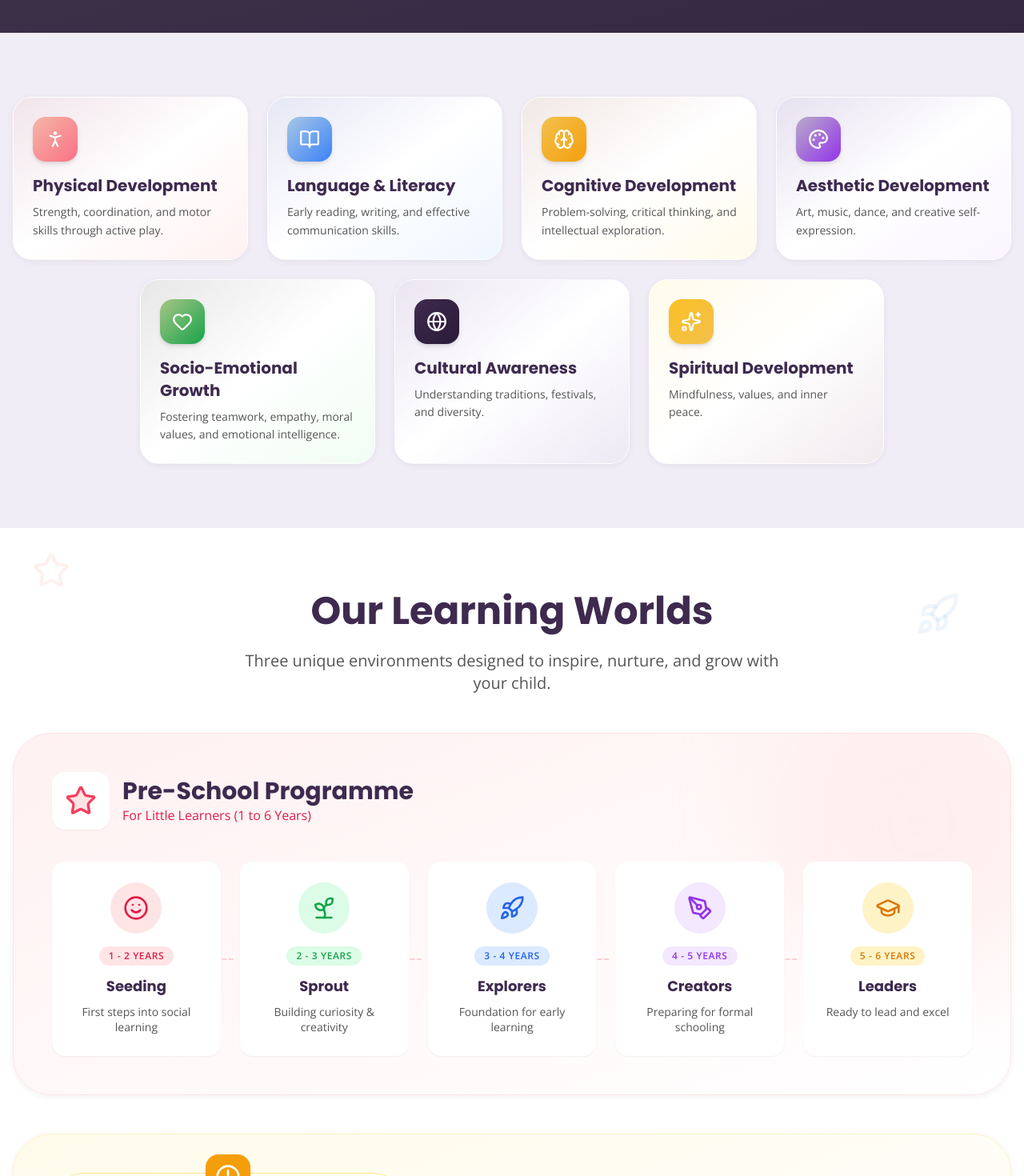
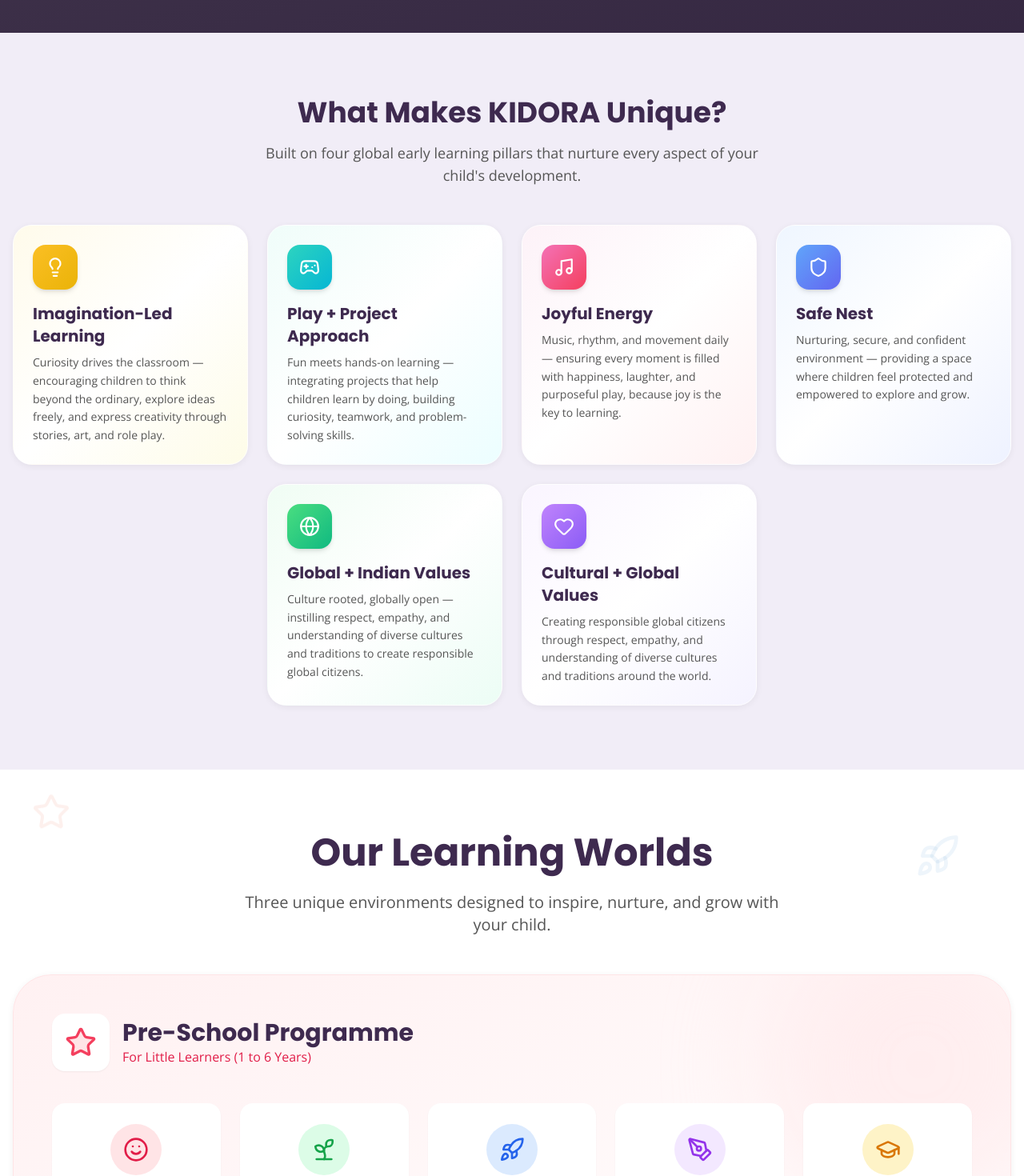
Before and after one commit to thevedatoddlers09/toddlers, a Next.js app: page /programs in a window 1280 px wide. Shown: the part 440-1910 px from the top of the page at 80% size. Built offline with nearby package versions, Linux system fonts and the light colour scheme; grey boxes are pictures that could not be loaded.

Commit message:
feat: add programs page displaying curriculum pillars, preschool levels, and after-school activities with scroll animations.

```diff
--- a/app/programs/page.js
+++ b/app/programs/page.js
@@ -3,7 +3,7 @@
 import { useEffect, useRef } from 'react';
 import gsap from 'gsap';
 import { ScrollTrigger } from 'gsap/ScrollTrigger';
-import { PersonStanding, BookOpen, Brain, Palette, Heart, Globe, Sparkles, Baby, Sprout, Footprints, PenTool, GraduationCap, Clock, Sun, Moon, Music, Mic, User, CircleDollarSign, Star, Rocket, Smile, Lightbulb } from 'lucide-react';
+import { PersonStanding, BookOpen, Brain, Palette, Heart, Globe, Sparkles, Baby, Sprout, Footprints, PenTool, GraduationCap, Clock, Sun, Moon, Music, Mic, User, CircleDollarSign, Star, Rocket, Smile, Lightbulb, Shield, Gamepad2 } from 'lucide-react';
 
 export default function ProgramsPage() {
     const mainRef = useRef(null);
@@ -72,24 +72,23 @@
         return () => ctx.revert();
     }, []);
 
-    // 7 Spectrums of Development
-    const spectrums = [
-        { title: 'Physical Development', desc: 'Strength, coordination, and motor skills through active play.', Icon: PersonStanding, gradient: 'from-veda-playful-peach to-rose-400', bgGradient: 'from-veda-playful-peach/15 via-white to-rose-50' },
-        { title: 'Language & Literacy', desc: 'Early reading, writing, and effective communication skills.', Icon: BookOpen, gradient: 'from-veda-playful-blue to-blue-500', bgGradient: 'from-veda-playful-blue/15 via-white to-blue-50' },
-        { title: 'Cognitive Development', desc: 'Problem-solving, critical thinking, and intellectual exploration.', Icon: Brain, gradient: 'from-veda-accent to-amber-500', bgGradient: 'from-veda-accent/10 via-white to-amber-50' },
-        { title: 'Aesthetic Development', desc: 'Art, music, dance, and creative self-expression.', Icon: Palette, gradient: 'from-veda-secondary-dark to-purple-600', bgGradient: 'from-veda-secondary/30 via-white to-purple-50' },
-        { title: 'Socio-Emotional Growth', desc: 'Fostering teamwork, empathy, moral values, and emotional intelligence.', Icon: Heart, gradient: 'from-veda-playful-green to-green-600', bgGradient: 'from-veda-playful-green/15 via-white to-green-50' },
-        { title: 'Cultural Awareness', desc: 'Understanding traditions, festivals, and diversity.', Icon: Globe, gradient: 'from-veda-primary to-veda-primary-dark', bgGradient: 'from-veda-secondary/20 via-white to-veda-secondary/10' },
-        { title: 'Spiritual Development', desc: 'Mindfulness, values, and inner peace.', Icon: Sparkles, gradient: 'from-amber-400 to-veda-accent', bgGradient: 'from-amber-50 via-white to-veda-accent/5' },
+    // KIDORA Curriculum - What Makes KIDORA Unique?
+    const kidoraPillars = [
+        { title: 'Imagination-Led Learning', desc: 'Curiosity drives the classroom — encouraging children to think beyond the ordinary, explore ideas freely, and express creativity through stories, art, and role play.', Icon: Lightbulb, gradient: 'from-amber-400 to-yellow-500', bgGradient: 'from-amber-50 via-white to-yellow-50' },
+        { title: 'Play + Project Approach', desc: 'Fun meets hands-on learning — integrating projects that help children learn by doing, building curiosity, teamwork, and problem-solving skills.', Icon: Gamepad2, gradient: 'from-teal-400 to-cyan-500', bgGradient: 'from-teal-50 via-white to-cyan-50' },
+        { title: 'Joyful Energy', desc: 'Music, rhythm, and movement daily — ensuring every moment is filled with happiness, laughter, and purposeful play, because joy is the key to learning.', Icon: Music, gradient: 'from-pink-400 to-rose-500', bgGradient: 'from-pink-50 via-white to-rose-50' },
+        { title: 'Safe Nest', desc: 'Nurturing, secure, and confident environment — providing a space where children feel protected and empowered to explore and grow.', Icon: Shield, gradient: 'from-blue-400 to-indigo-500', bgGradient: 'from-blue-50 via-white to-indigo-50' },
+        { title: 'Global + Indian Values', desc: 'Culture rooted, globally open — instilling respect, empathy, and understanding of diverse cultures and traditions to create responsible global citizens.', Icon: Globe, gradient: 'from-green-400 to-emerald-500', bgGradient: 'from-green-50 via-white to-emerald-50' },
+        { title: 'Cultural + Global Values', desc: 'Creating responsible global citizens through respect, empathy, and understanding of diverse cultures and traditions around the world.', Icon: Heart, gradient: 'from-purple-400 to-violet-500', bgGradient: 'from-purple-50 via-white to-violet-50' },
     ];
 
-    // Pre-School Levels
+    // KIDORA Age Groups
     const preschoolLevels = [
-        { name: 'Seeding', age: '1 - 2 Years', desc: 'First steps into social learning', Icon: Smile, color: 'text-rose-600', bg: 'bg-rose-100', border: 'border-rose-200' },
-        { name: 'Sprout', age: '2 - 3 Years', desc: 'Building curiosity & creativity', Icon: Sprout, color: 'text-green-600', bg: 'bg-green-100', border: 'border-green-200' },
-        { name: 'Explorers', age: '3 - 4 Years', desc: 'Foundation for early learning', Icon: Rocket, color: 'text-blue-600', bg: 'bg-blue-100', border: 'border-blue-200' },
-        { name: 'Creators', age: '4 - 5 Years', desc: 'Preparing for formal schooling', Icon: PenTool, color: 'text-purple-600', bg: 'bg-purple-100', border: 'border-purple-200' },
-        { name: 'Leaders', age: '5 - 6 Years', desc: 'Ready to lead and excel', Icon: GraduationCap, color: 'text-amber-600', bg: 'bg-amber-100', border: 'border-amber-200' },
+        { name: 'Seedling', age: '1 - 2 Years', desc: 'Focus on sensory play, emotional bonding, and early communication to nurture curiosity and comfort.', Icon: Smile, color: 'text-rose-600', bg: 'bg-rose-100', border: 'border-rose-200' },
+        { name: 'Sprouts', age: '2 - 3 Years', desc: 'Encourages self-expression, social interaction, and exploration through guided activities, songs, and storytelling.', Icon: Sprout, color: 'text-green-600', bg: 'bg-green-100', border: 'border-green-200' },
+        { name: 'Explorers', age: '3 - 4 Years', desc: 'Builds foundational literacy and numeracy skills through fun learning, hands-on projects, and creative play.', Icon: Rocket, color: 'text-blue-600', bg: 'bg-blue-100', border: 'border-blue-200' },
+        { name: 'Creators', age: '4 - 5 Years', desc: 'Introduces pre-math, phonics, and early writing concepts while strengthening critical thinking and teamwork.', Icon: PenTool, color: 'text-purple-600', bg: 'bg-purple-100', border: 'border-purple-200' },
+        { name: 'Leaders', age: '5 - 6 Years', desc: 'Prepares children for formal schooling by enhancing reading, writing, problem-solving, and confidence.', Icon: GraduationCap, color: 'text-amber-600', bg: 'bg-amber-100', border: 'border-amber-200' },
     ];
 
     // After-School Activities
@@ -114,18 +113,22 @@
                 <div className="anim-hero-content relative z-10 p-6 max-w-5xl">
                     <span className="inline-block py-1 px-4 rounded-full bg-white/20 text-white font-bold uppercase tracking-widest text-xs mb-4 border border-white/30">Our Methodology</span>
                     <h1 className="font-poppins text-4xl md:text-5xl font-bold mb-4 leading-tight drop-shadow-lg text-white">
-                        The "7 Spectrums" Curriculum
+                        The KIDORA Curriculum
                     </h1>
                     <p className="font-opensans text-xl md:text-2xl max-w-3xl mx-auto font-light text-white/95 drop-shadow-md">
-                        At The Veda Toddlers, we follow a unique, activity-based curriculum designed to nurture every aspect of a child's growth.
+                        Learning with Joyful Energy — Where Imagination Meets Learning
                     </p>
                 </div>
             </section>
 
-            {/* 7 Spectrums Grid */}
+            {/* KIDORA Pillars Grid */}
             <section className="anim-spectrums-section py-20 px-4 bg-veda-background-muted">
+                <div className="max-w-[1400px] mx-auto">
+                    <h2 className="text-center font-poppins text-3xl md:text-4xl font-bold text-veda-text-heading mb-4">What Makes KIDORA Unique?</h2>
+                    <p className="text-center text-veda-text-muted text-lg max-w-2xl mx-auto mb-12">Built on four global early learning pillars that nurture every aspect of your child's development.</p>
+                </div>
                 <div className="max-w-[1400px] mx-auto flex flex-wrap justify-center gap-6">
-                    {spectrums.map((item, idx) => (
+                    {kidoraPillars.map((item, idx) => (
                         <div key={idx} className="anim-spectrum-card w-full md:w-[calc(50%-12px)] lg:w-[calc(33.333%-16px)] xl:w-[calc(25%-18px)]">
                             <div className={`relative bg-gradient-to-br ${item.bgGradient} p-6 rounded-3xl shadow-soft border border-white/60 hover:shadow-lg hover:-translate-y-2 transition-all duration-300 h-full group overflow-hidden`}>
                                 <div className="absolute top-0 right-0 w-24 h-24 bg-gradient-to-br from-white/40 to-transparent rounded-full -translate-y-1/3 translate-x-1/3 blur-xl"></div>
```
